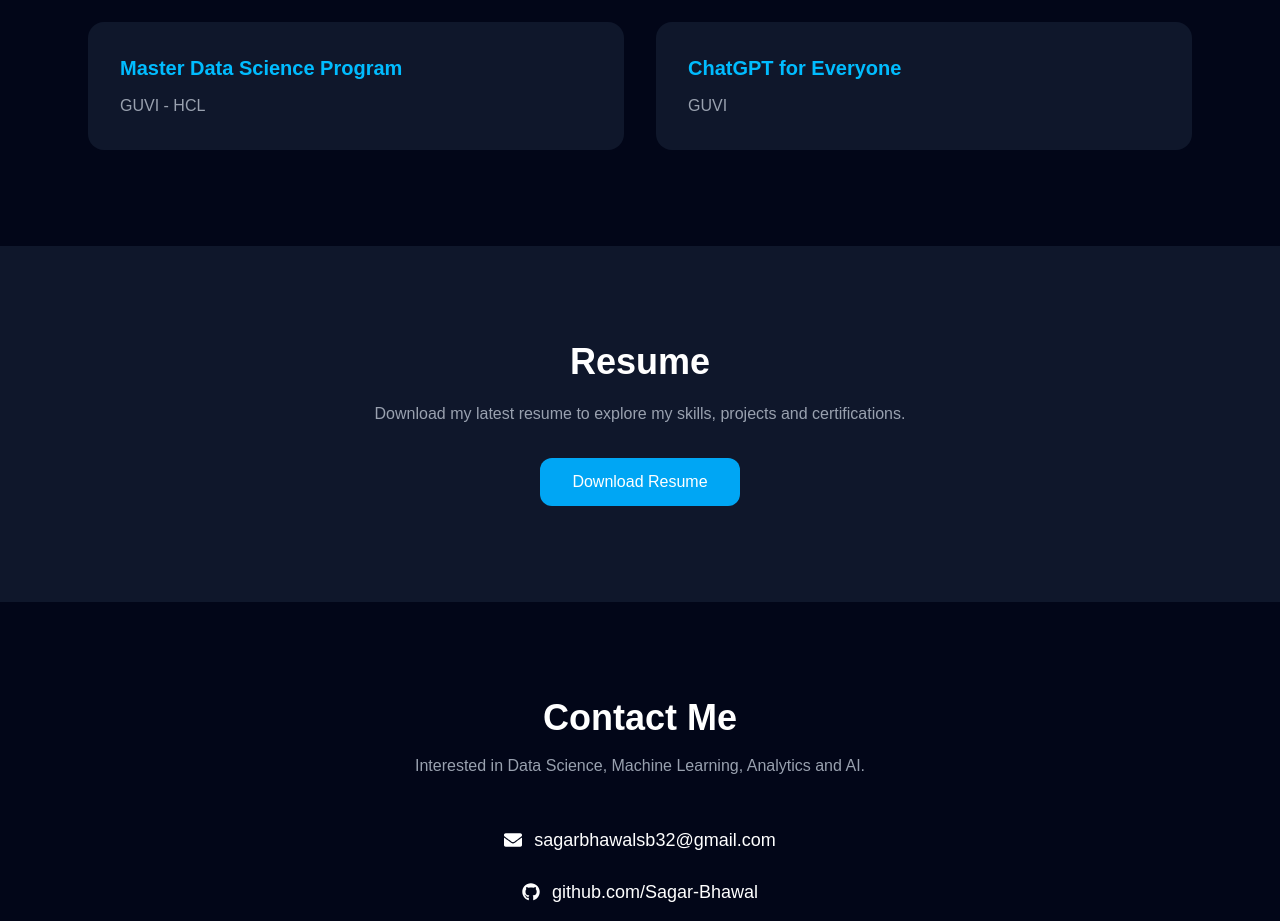
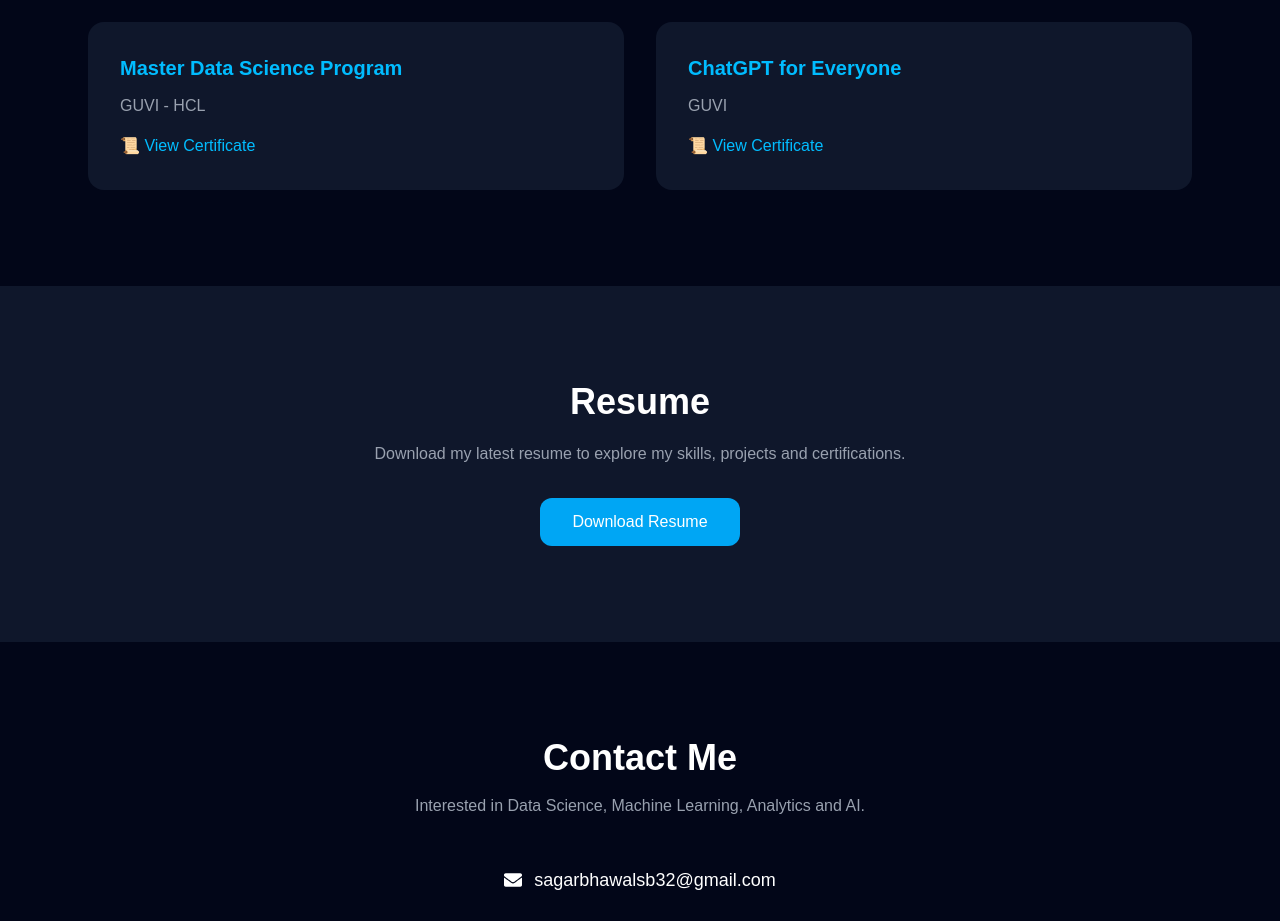
Before and after one commit to Sagar-Bhawal/sagar-portfolio, a React (Vite) app: page / in a window 1280 px wide. Shown: the part 4120-5041 px from the top of the page. Built offline with nearby package versions, Linux system fonts and the light colour scheme.

Commit message:
Update certifications with certificate links

```diff
--- a/src/components/Certifications.jsx
+++ b/src/components/Certifications.jsx
@@ -16,8 +16,17 @@ export default function Certifications() {
             </h3>
 
             <p className="text-gray-400 mt-3">
-              GUVI - HCL
+             GUVI - HCL
             </p>
+
+            <a
+              href="https://drive.google.com/file/d/1-Mm3kf9WOxJF-IkNqNjdX8uVNs_u7pPP/view?usp=drive_link"
+              target="_blank"
+              rel="noopener noreferrer"
+              className="inline-block mt-4 text-sky-400 hover:text-sky-300"
+            >
+              📜 View Certificate
+            </a>
           </div>
 
           <div className="bg-slate-900 p-8 rounded-2xl">
@@ -28,6 +37,15 @@ export default function Certifications() {
             <p className="text-gray-400 mt-3">
               GUVI
             </p>
+
+            <a
+              href="https://drive.google.com/file/d/1z3APL_IbuZJAFP0nOP-kZRIWHOPuzPr5/view?usp=drive_link"
+              target="_blank"
+              rel="noopener noreferrer"
+              className="inline-block mt-4 text-sky-400 hover:text-sky-300"
+            >
+              📜 View Certificate
+            </a>
           </div>
 
         </div>
--- a/src/components/Projects.jsx
+++ b/src/components/Projects.jsx
@@ -1,6 +1,7 @@
 const projects = [
   {
     title: "Intelligent Document Assistant (RAG)",
+    image: "/projects/rag.png",
     tech: "Python • LangChain • FAISS • Streamlit • LLMs",
     description:
       "Built a Retrieval-Augmented Generation (RAG) system that allows users to upload documents and ask questions. Implemented document chunking, vector embeddings, semantic search, and context-aware answer generation.",
@@ -9,6 +10,7 @@ const projects = [
 
   {
     title: "Comment Toxicity Detection",
+    image: "/projects/toxicity.png",
     tech: "Python • TensorFlow • NLP • LSTM • Streamlit",
     description:
       "Developed a deep learning model for real-time toxic comment detection. Applied text preprocessing, tokenization, model training, evaluation, and deployed the solution through a Streamlit web application.",
@@ -17,6 +19,7 @@ const projects = [
 
   {
     title: "Content Monetization Modeler",
+    image: "/projects/monetization.png",
     tech: "Python • Machine Learning • Scikit-Learn • Streamlit",
     description:
       "Built regression models to predict YouTube advertising revenue using engagement metrics from 122,400 records. Achieved R² = 0.95 using Linear Regression and performed extensive feature engineering and model evaluation.",
@@ -25,6 +28,7 @@ const projects = [
 
   {
     title: "Luxury Housing Sales Analysis",
+    image: "/projects/housing.png",
     tech: "Python • SQL • Power BI • ETL",
     description:
       "Designed an end-to-end analytics pipeline for 100,000+ housing records. Performed data cleaning, SQL integration, KPI analysis, and developed interactive Power BI dashboards for business insights.",
@@ -51,6 +55,7 @@ export default function Projects() {
               key={index}
               className="bg-slate-900 p-6 rounded-2xl shadow-lg border border-slate-800 hover:border-sky-500 transition duration-300"
             >
+
               <h3 className="text-2xl font-semibold mb-3 text-sky-400">
                 {project.title}
               </h3>
```
